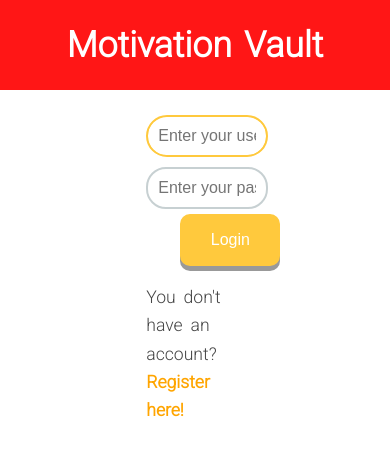
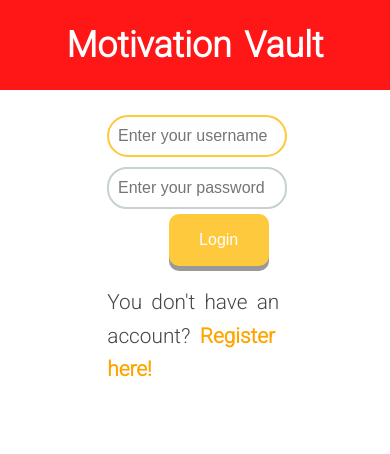
Before and after one commit to manuel12/motivation-vault, a React (Create React App) app in the folder front-end/: page / in a window 390 px wide. Shown: the top 454 px of the page. Built offline with nearby package versions, Linux system fonts and the light colour scheme.

Commit message:
Added media query for screens 600px or less.

```diff
--- a/front-end/src/index.css
+++ b/front-end/src/index.css
@@ -1,12 +1,11 @@
 ::selection {
-  background-color: #FFC93D;
+  background-color: #ffc93d;
   color: white;
 }
 
 :focus {
-  border-color: #FFC93D;
+  border-color: #ffc93d;
 }
-
 
 body {
   margin: 0;
@@ -35,11 +34,6 @@ form {
   margin: 0 25%;
 }
 
-.icon {
-  margin-right: 5px;
-  color: gray;
-}
-
 select {
   background-color: white;
   color: black;
@@ -48,12 +42,12 @@ select {
   border-radius: 5px;
   font-family: inherit;
   font-size: inherit;
-  outline-color: #FFC93D;
+  outline-color: #ffc93d;
 }
 
 select option {
   border-color: #c7d0d2;
-  outline-color: #FFC93D;
+  outline-color: #ffc93d;
 }
 
 input,
@@ -65,9 +59,32 @@ textarea {
   border: 2px solid #c7d0d2;
   border-radius: 20px;
   font-size: 1rem;
-  outline-color: #FFC93D;
+  outline-color: #ffc93d;
 }
 
 textarea {
   font-family: "Roboto";
 }
+
+.icon {
+  margin-right: 5px;
+  color: gray;
+}
+
+@media screen and (max-width: 600px) {
+  body {
+    font-size: 1.3rem;
+  }
+
+  form {
+    width: 90%;
+    margin: 0 5%;
+  }
+
+  input,
+  textarea {
+    width: 90%;
+    padding: 10px 5%;
+    margin:  0;
+  }
+}
```
